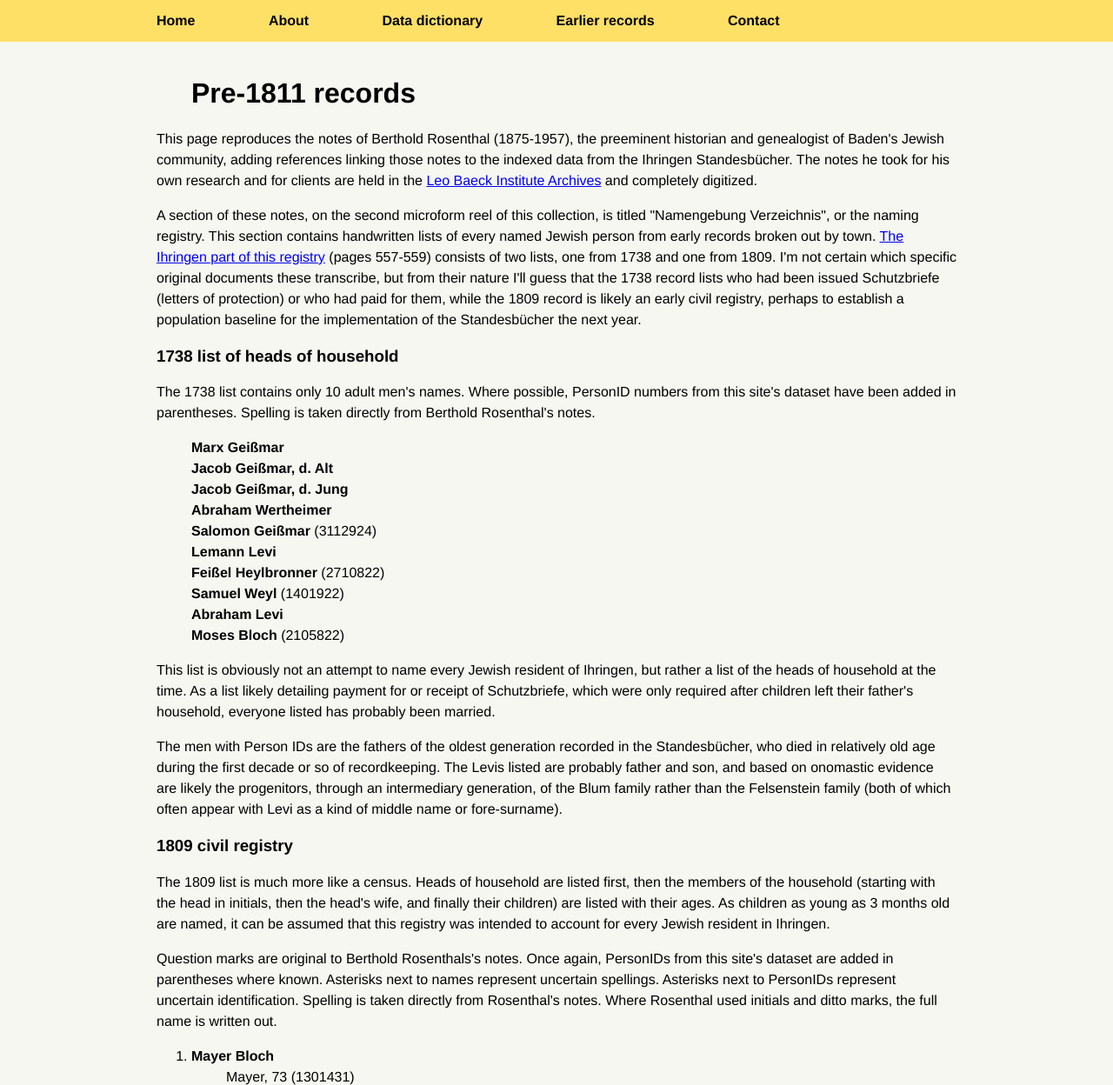
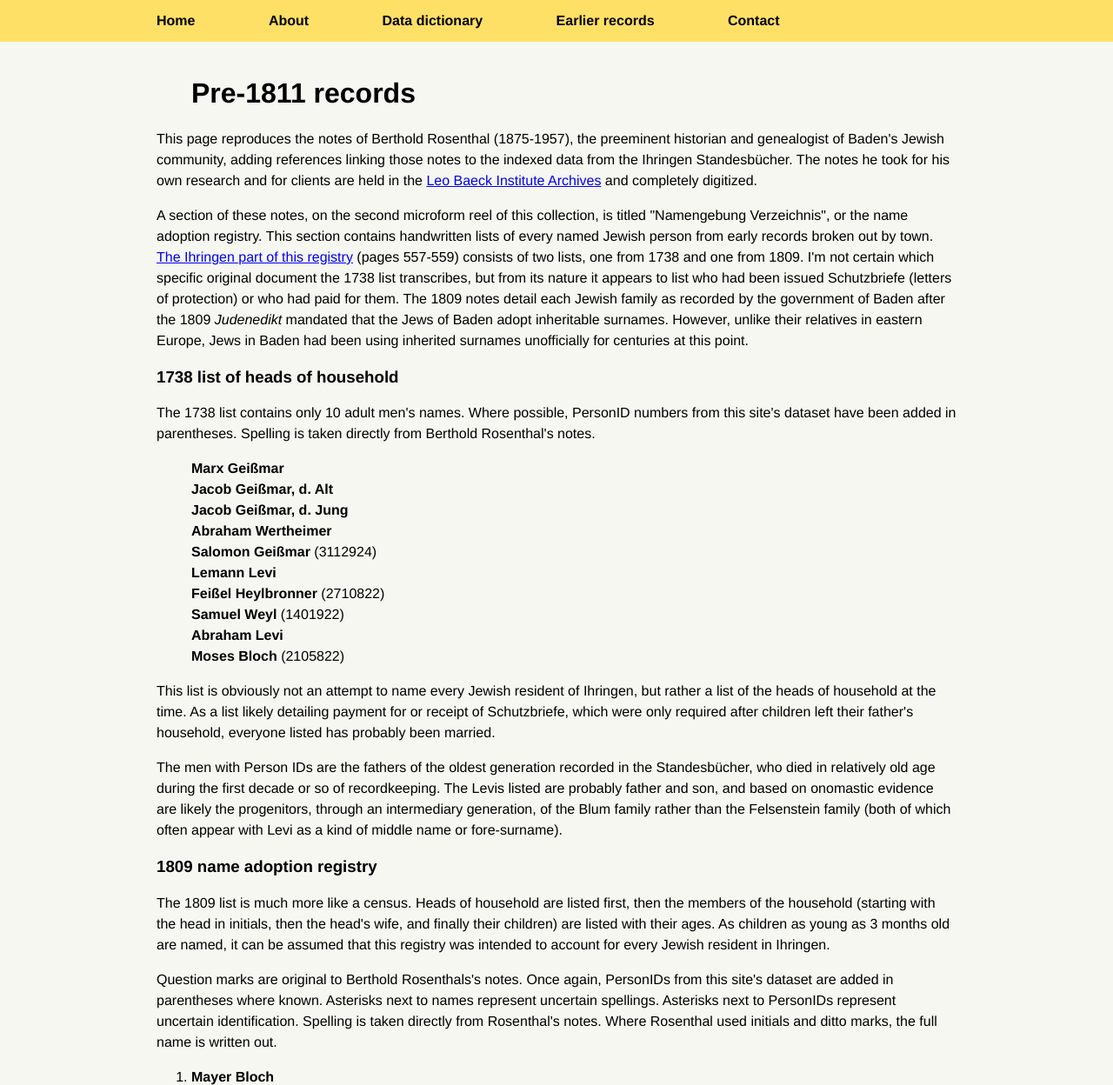
Before and after one commit to djwile/ihringen, a Flask app: page /earlier-records in a window 1280 px wide. Shown: the top 1248 px of the page at 87% size. Run offline with Flask 3, Linux system fonts and the light colour scheme.

Commit message:
Update earlier_records.html
New information about the 1809 name adoption registry

```diff
--- a/search_app/templates/static_pages/earlier_records.html
+++ b/search_app/templates/static_pages/earlier_records.html
@@ -33,7 +33,7 @@
     <div class = "container">
 	    <h1>Pre-1811 records</h1>
 	    <p>This page reproduces the notes of Berthold Rosenthal (1875-1957), the preeminent historian and genealogist of Baden's Jewish community, adding references linking those notes to the indexed data from the Ihringen Standesbücher. The notes he took for his own research and for clients are held in the <a href="https://archive.org/details/LeoBaeckInstitute" target="_blank">Leo Baeck Institute Archives</a> and completely digitized.</p>
-	    <p>A section of these notes, on the second microform reel of this collection, is titled "Namengebung Verzeichnis", or the naming registry. This section contains handwritten lists of every named Jewish person from early records broken out by town. <a href="https://archive.org/details/lbi_brc_mf484_reel02/page/n556/mode/1up" target="_blank">The Ihringen part of this registry</a> (pages 557-559) consists of two lists, one from 1738 and one from 1809. I'm not certain which specific original documents these transcribe, but from their nature I'll guess that the 1738 record lists who had been issued Schutzbriefe (letters of protection) or who had paid for them, while the 1809 record is likely an early civil registry, perhaps to establish a population baseline for the implementation of the Standesbücher the next year.</p>
+	    <p>A section of these notes, on the second microform reel of this collection, is titled "Namengebung Verzeichnis", or the name adoption registry. This section contains handwritten lists of every named Jewish person from early records broken out by town. <a href="https://archive.org/details/lbi_brc_mf484_reel02/page/n556/mode/1up" target="_blank">The Ihringen part of this registry</a> (pages 557-559) consists of two lists, one from 1738 and one from 1809. I'm not certain which specific original document the 1738 list transcribes, but from its nature it appears to list who had been issued Schutzbriefe (letters of protection) or who had paid for them. The 1809 notes detail each Jewish family as recorded by the government of Baden after the 1809 <i>Judenedikt</i> mandated that the Jews of Baden adopt inheritable surnames. However, unlike their relatives in eastern Europe, Jews in Baden had been using inherited surnames unofficially for centuries at this point.</p>
 	    <h3>1738 list of heads of household</h3>
 	    <p>The 1738 list contains only 10 adult men's names. Where possible, PersonID numbers from this site's dataset have been added in parentheses. Spelling is taken directly from Berthold Rosenthal's notes.<p>
 	<ul>
@@ -50,7 +50,7 @@
 	</ul>
 	    <p>This list is obviously not an attempt to name every Jewish resident of Ihringen, but rather a list of the heads of household at the time. As a list likely detailing payment for or receipt of Schutzbriefe, which were only required after children left their father's household, everyone listed has probably been married.</p>
 	    <p>The men with Person IDs are the fathers of the oldest generation recorded in the Standesbücher, who died in relatively old age during the first decade or so of recordkeeping. The Levis listed are probably father and son, and based on onomastic evidence are likely the progenitors, through an intermediary generation, of the Blum family rather than the Felsenstein family (both of which often appear with Levi as a kind of middle name or fore-surname).</p>
-            <h3>1809 civil registry</h3>
+            <h3>1809 name adoption registry</h3>
 	    <p>The 1809 list is much more like a census. Heads of household are listed first, then the members of the household (starting with the head in initials, then the head's wife, and finally their children) are listed with their ages. As children as young as 3 months old are named, it can be assumed that this registry was intended to account for every Jewish resident in Ihringen.</p>
 	    <p>Question marks are original to Berthold Rosenthals's notes. Once again, PersonIDs from this site's dataset are added in parentheses where known. Asterisks next to names represent uncertain spellings. Asterisks next to PersonIDs represent uncertain identification. Spelling is taken directly from Rosenthal's notes. Where Rosenthal used initials and ditto marks, the full name is written out.</p>
         <ol>
```
